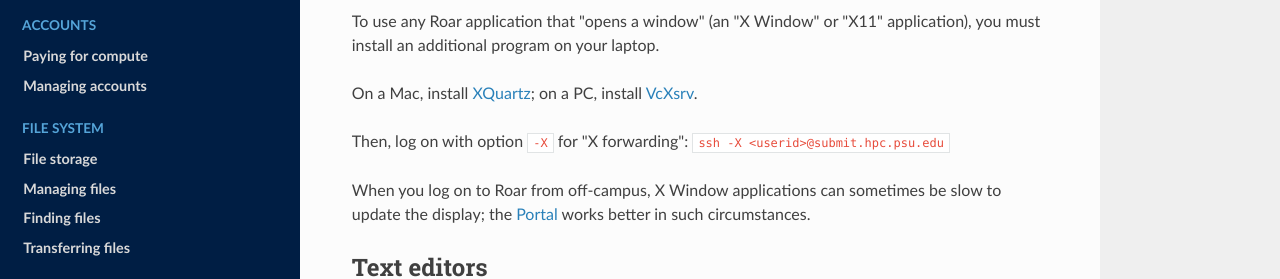
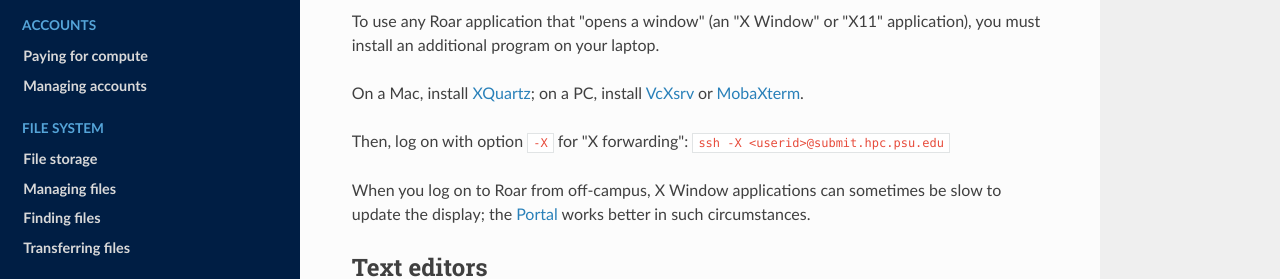
Before and after one commit to stmilne/icds_docs_v2, an MkDocs documentation site: the page built from docs/getting-started/connecting.md, in a window 1280 px wide and 900 px high, scrolled down 921 px. Shown: the part 174-453 px from the top of the window. Built offline with MkDocs 1.6.1, drawn with Linux system fonts in a browser that asks for light colours.

Commit message:
tiny change 4/22

```diff
--- a/docs/getting-started/connecting.md
+++ b/docs/getting-started/connecting.md
@@ -52,7 +52,8 @@ To use any Roar application that "opens a window"
 you must install an additional program on your laptop.
 
 On a Mac, install [XQuartz](https://www.xquartz.org);
-on a PC, install [VcXsrv](https://sourceforge.net/projects/vcxsrv/).
+on a PC, install [VcXsrv](https://sourceforge.net/projects/vcxsrv/)
+or [MobaXterm](https://mobaxterm.mobatek.net/).
 
 Then, log on with option `-X` for "X forwarding":
 `ssh -X <userid>@submit.hpc.psu.edu`
```
